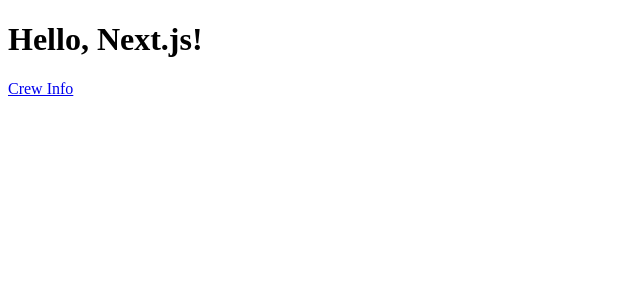
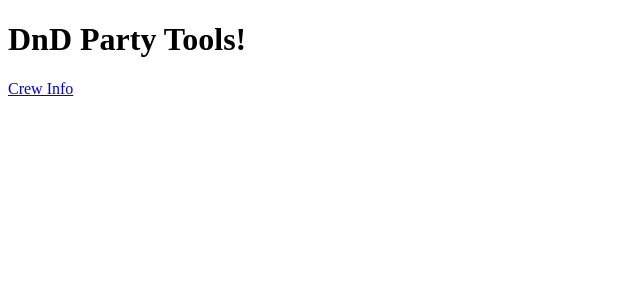
Before and after one commit to d-rov/DnDPartyTools, a Next.js app: page / in a window 1280 px wide. Shown: the top 300 px of the page, without its empty margins (0-640 px from the left). Built offline with nearby package versions, Linux system fonts and the light colour scheme.

Commit message:
changed text on home page

```diff
--- a/src/app/page.tsx
+++ b/src/app/page.tsx
@@ -4,7 +4,7 @@
 export default function Page() {
   return (
     <div>
-      <h1>Hello, Next.js!</h1>
+      <h1>DnD Party Tools!</h1>
       <Link href="/crew">Crew Info</Link>
     </div>
   )
```
